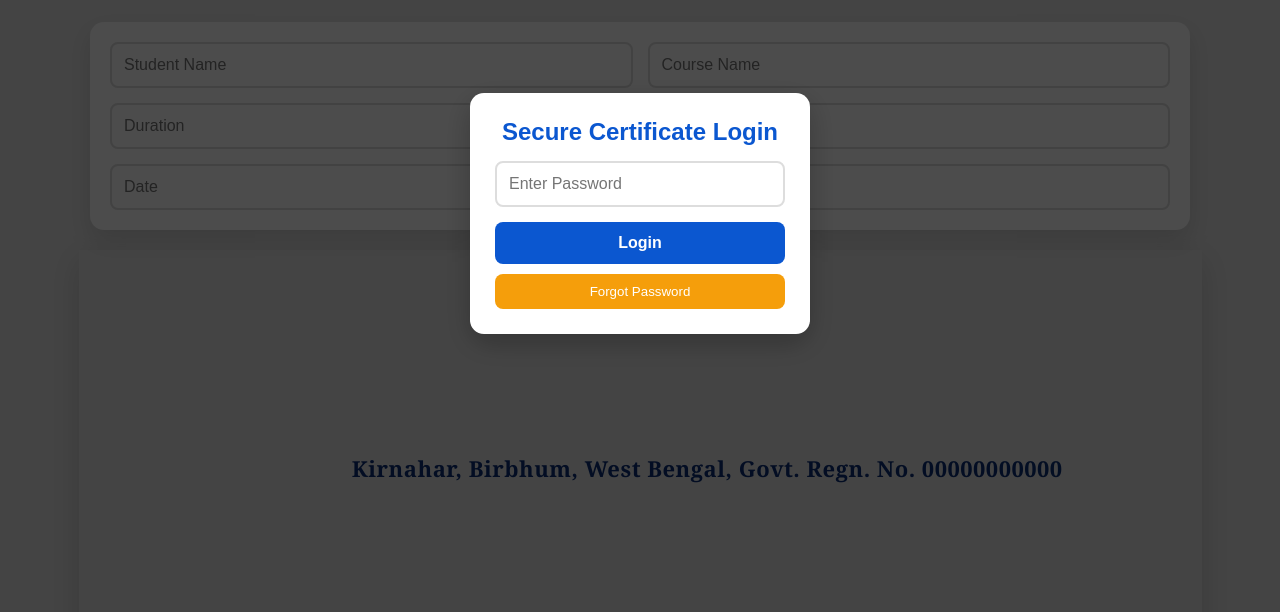
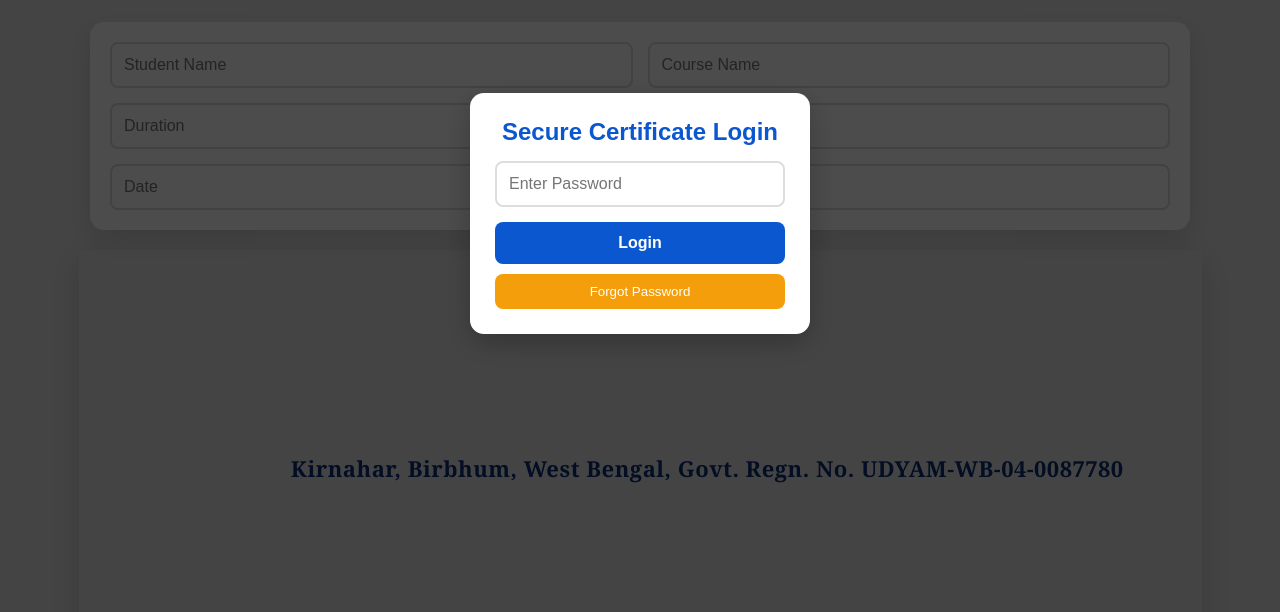
Before and after one commit to ashoke1960/bhagbat-computer-centre, a plain HTML site: page certificate-system.html in a window 1280 px wide. Shown: the part 187-799 px from the top of the page. Drawn offline with Linux system fonts and the light colour scheme.

```diff
--- a/certificate-system.html
+++ b/certificate-system.html
@@ -290,7 +290,7 @@ margin:5px 0;
 
 <div class="certificate">
 <div id="center-address">
-Kirnahar, Birbhum, West Bengal, Govt. Regn. No. 00000000000
+Kirnahar, Birbhum, West Bengal, Govt. Regn. No. UDYAM-WB-04-0087780
 </div>
 <div class="txt" id="student">Student Name</div>
 <div class="txt" id="course">Course Name</div>
```
